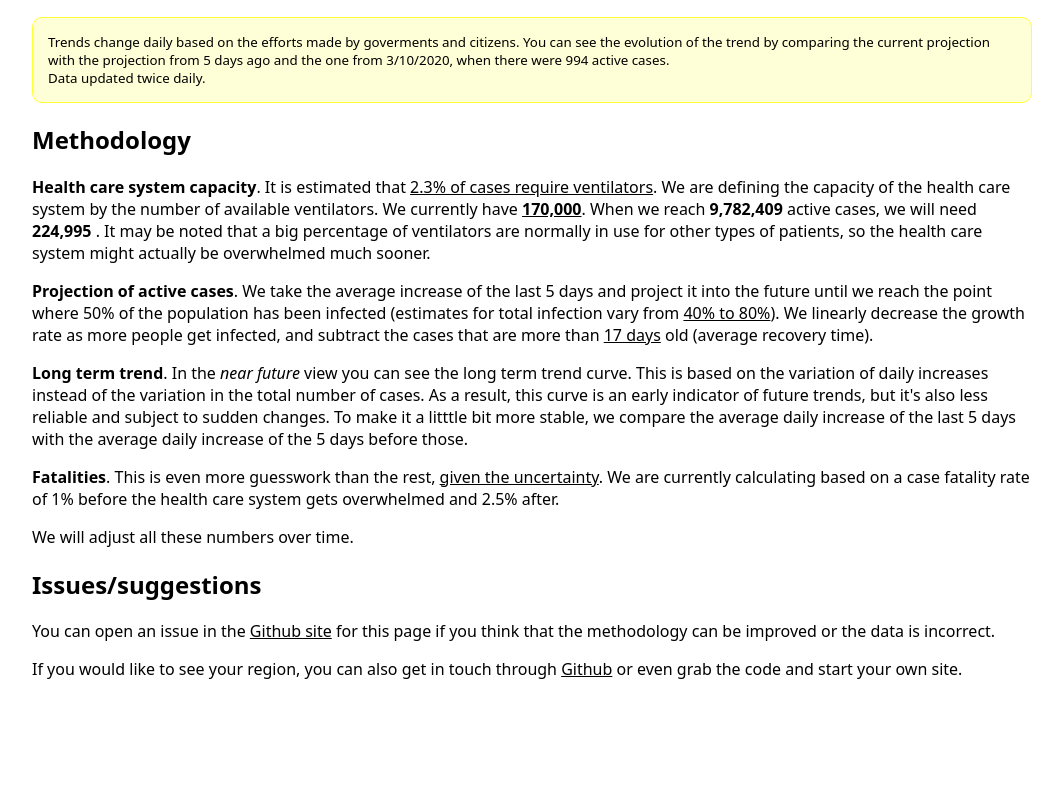
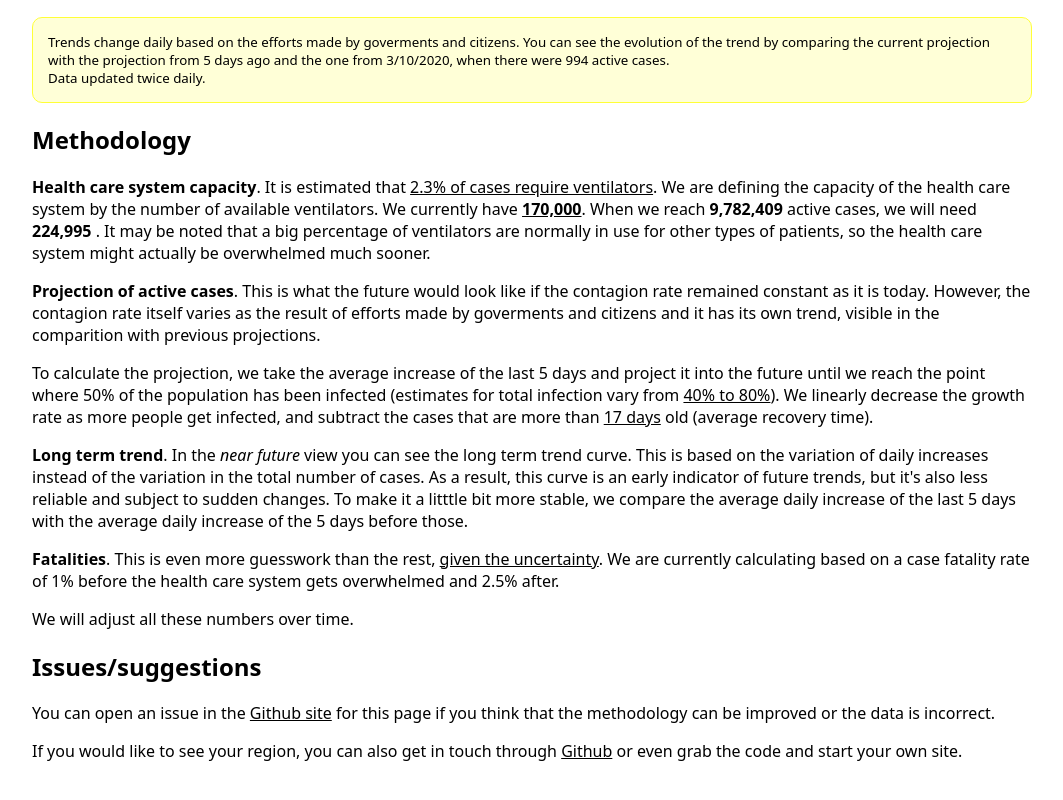
Before and after one commit to cronopista/areweflatteningthecurve, a plain HTML site: page index.html in a window 1280 px wide. Shown: the part 1008-1808 px from the top of the page, without its empty margins (108-1171 px from the left). Before the commit the page ends 1748 px from the top, so only its background shows below. Drawn offline with Linux system fonts and the light colour scheme.

Commit message:
Data 4/7

```diff
--- a/index.html
+++ b/index.html
@@ -105,7 +105,12 @@
             so the health care system might actually be overwhelmed much sooner.
         </p>
         <p>
-            <b>Projection of active cases</b>. We take the average increase of the last {{daysForTrend}} days and
+            <b>Projection of active cases</b>. This is what the future would look like if the contagion rate remained
+            constant as it is today. However, the contagion rate itself varies as the result of efforts made by goverments
+            and citizens and it has its own trend,
+            visible in the comparition with previous projections. </p>
+        <p>
+            To calculate the projection, we take the average increase of the last {{daysForTrend}} days and
             project it into the future until we reach the point
             where {{(totalInfectionEstimate*10000/100).toLocaleString()}}% of the population has been infected
             (estimates for total infection vary from <a
```
